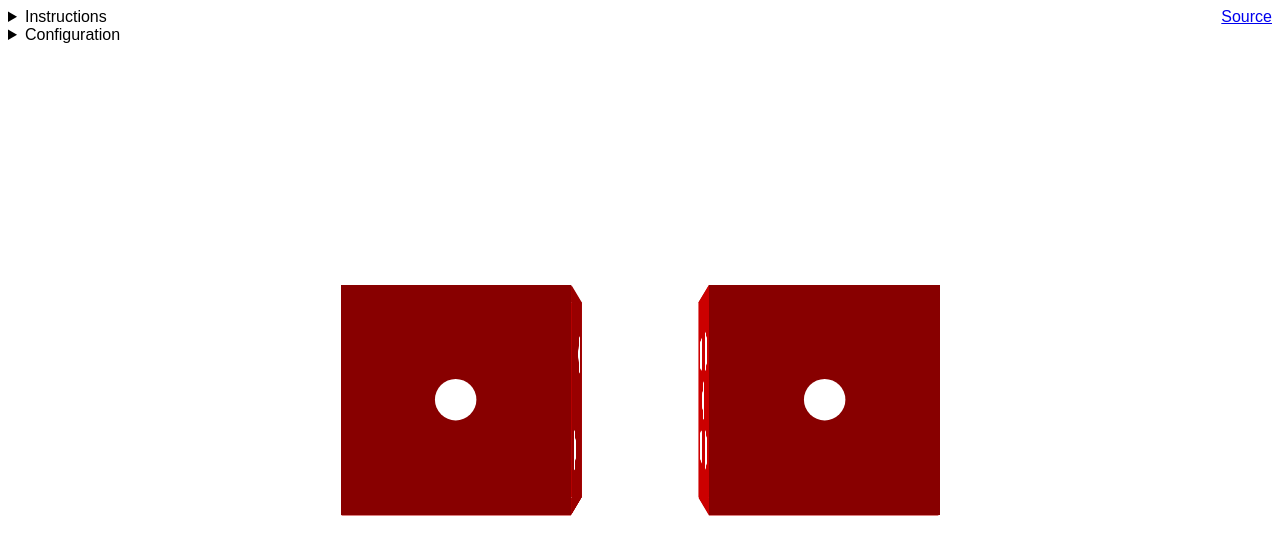
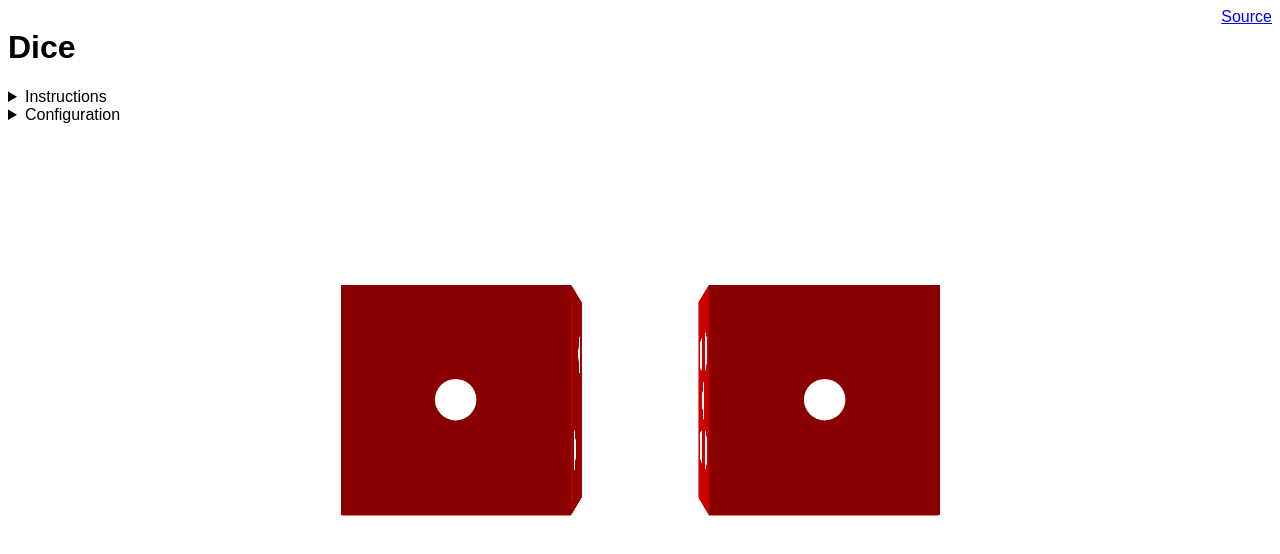
Before and after one commit to tremby/dice, a plain HTML site: page index.html in a window 1280 px wide. Drawn offline with Linux system fonts and the light colour scheme.

Commit message:
Add title

```diff
--- a/index.html
+++ b/index.html
@@ -21,6 +21,8 @@ and edited down from http://soundbible.com/182-Shake-And-Roll-Dice.html
 	<body>
 		<main>
 			<header>
+				<h1>Dice</h1>
+
 				<details>
 					<summary>Instructions</summary>
 					<p>Click/tap dice or press space to roll.</p>
```
